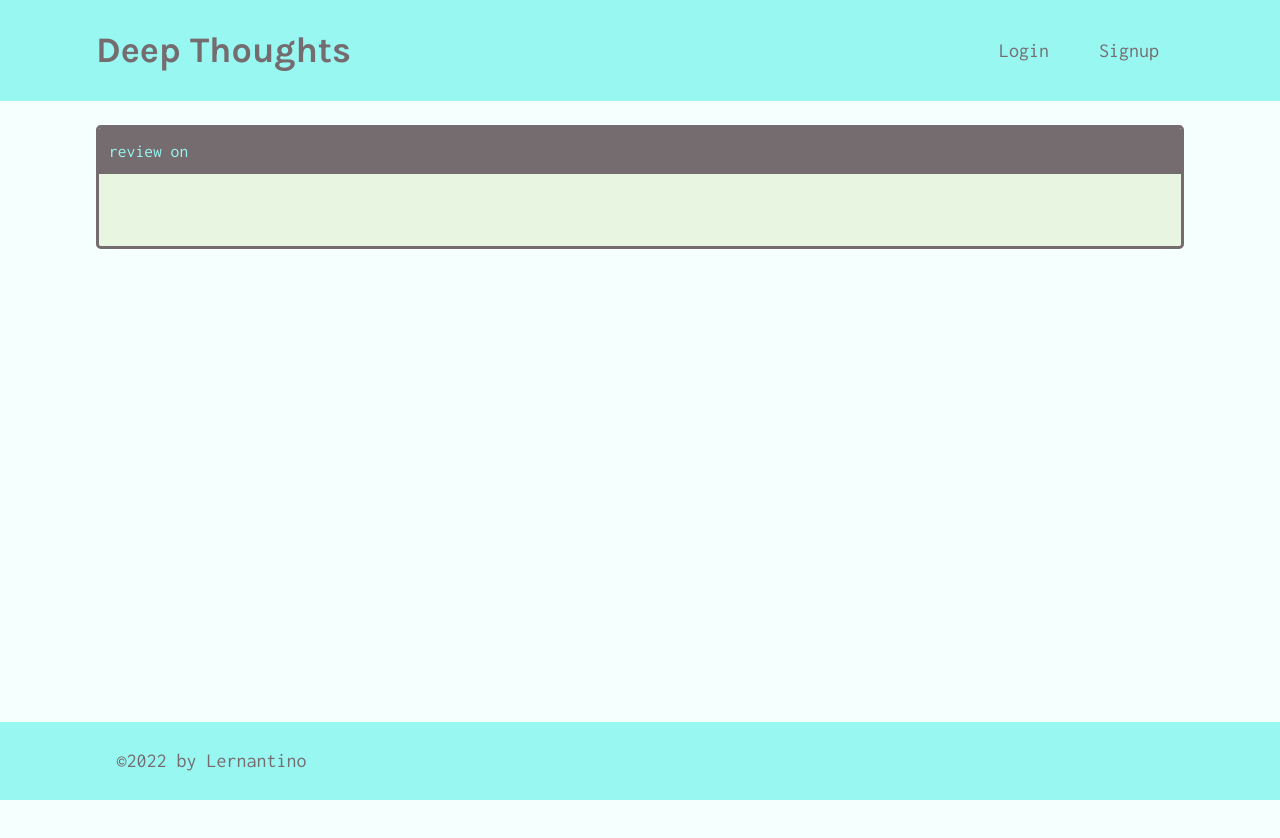
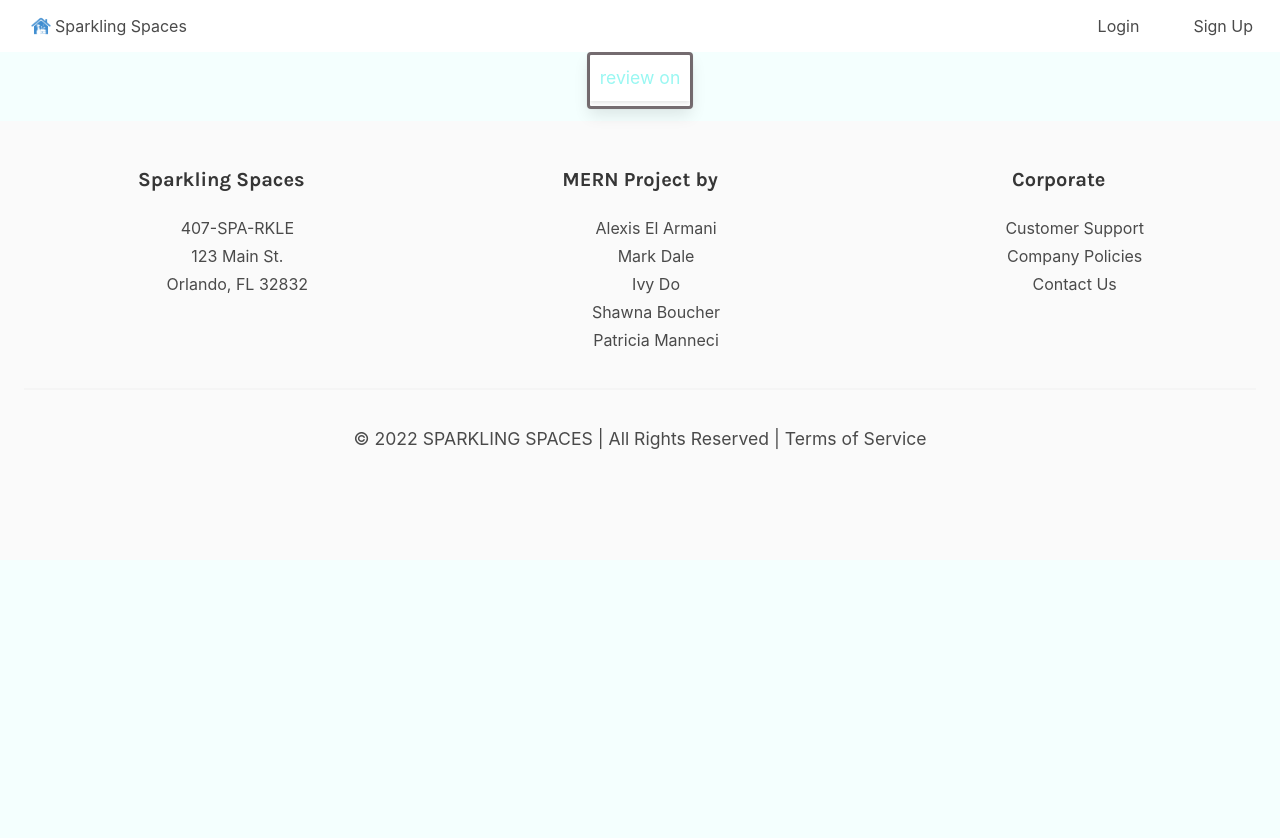
Before and after one commit to msdale/burn-book, a React (Create React App) app in the folder client/: page /review/1 in a window 1280 px wide. Shown: the top 838 px of the page. Before the commit the page ends 800 px from the top, so only its background shows below. Built offline with nearby package versions, Linux system fonts and the light colour scheme; no server answers.

Commit message:
updated header and footer

```diff
--- a/client/package.json
+++ b/client/package.json
@@ -8,6 +8,7 @@
     "@testing-library/jest-dom": "^5.11.4",
     "@testing-library/react": "^11.1.0",
     "@testing-library/user-event": "^12.1.10",
+    "bulma": "^0.9.3",
     "graphql": "^15.5.0",
     "jwt-decode": "^3.1.2",
     "react": "^17.0.2",
--- a/client/public/index.html
+++ b/client/public/index.html
@@ -25,7 +25,7 @@
   <link
     href="https://fonts.googleapis.com/css2?family=Inconsolata:wght@300;400;800&family=Karla:ital,wght@0,700;1,400&display=swap"
     rel="stylesheet">
-  <title>Deep Thoughts</title>
+  <title>Sparkling Spaces</title>
 </head>
 
 <body>
--- a/client/src/App.js
+++ b/client/src/App.js
@@ -1,4 +1,5 @@
 import React from 'react';
+import 'bulma/css/bulma.min.css';
 import { BrowserRouter as Router, Route, Switch } from 'react-router-dom';
 import {
   ApolloClient,
--- /dev/null
+++ b/client/src/components/Footer/Footer.css
@@ -0,0 +1,13 @@
+.list-item {
+    list-style: none;
+}
+
+.page-container {
+    display: flex;
+    flex-direction: column;
+    min-height: 100vh;
+}
+
+.content-wrap {
+    flex: 1;
+}
--- a/client/src/components/Footer/index.js
+++ b/client/src/components/Footer/index.js
@@ -1,13 +1,64 @@
-import React from 'react';
-
-const Footer = () => {
-  return (
-    <footer className="w-100 mt-auto bg-secondary p-4">
-      <div className="container">
-        &copy;{new Date().getFullYear()} by Lernantino
-      </div>
-    </footer>
-  );
-};
-
-export default Footer;
+import React from 'react'
+import './Footer.css'
+function Footer() {
+    return (
+        <div className='page-container'>
+            <div className='content-wrap'>
+                <div className='footer has-text-centered'>
+                    <div className='content has-text-centered'>
+                        <div className="columns is-mobile is-centered">
+                            <div className="column">
+                                <h4 className='title has-text-centered'>
+                                    Sparkling Spaces
+                                </h4>
+                                <div className='list'>
+                                    <ul>
+                                        <div className='list-item'>
+                                            <li>407-SPA-RKLE</li>
+                                            <li>123 Main St.</li>
+                                            <li>Orlando, FL 32832</li>
+                                        </div>
+                                    </ul>
+                                </div>
+                            </div>
+                            <div className="column">
+                                <h4 className='title has-text-centered'>MERN Project by</h4>
+                                <div className='list'>
+                                    <ul>
+                                        <div className='list-item'>
+                                            <li>Alexis El Armani</li>
+                                            <li>Mark Dale</li>
+                                            <li>Ivy Do</li>
+                                            <li>Shawna Boucher</li>
+                                            <li>Patricia Manneci</li>
+                                        </div>
+                                    </ul>
+                                </div>
+                            </div>
+                            <div className="column">
+                                <h4 className='title has-text-centered'>Corporate</h4>
+                                <div className='list'>
+                                    <ul>
+                                        <div className='list-item'>
+                                            {/* Filler List Items */}
+                                            <li>Customer Support</li>
+                                            <li>Company Policies</li>
+                                            <li>Contact Us</li>
+                                        </div>
+                                    </ul>
+                                </div>
+                            </div>
+                        </div>
+                        <hr />
+                        <div className='column has-text-is-centered'>
+                            <p>
+                                &copy; {new Date().getFullYear()} SPARKLING SPACES | All Rights Reserved | Terms of Service
+                            </p>
+                        </div>
+                    </div>
+                </div>
+            </div>
+        </div>
+    )
+}
+export default Footer
--- a/client/src/components/Header/index.js
+++ b/client/src/components/Header/index.js
@@ -1,39 +1,53 @@
 import React from 'react';
 import { Link } from 'react-router-dom';
-
+import 'bulma/css/bulma.min.css';
 import Auth from '../../utils/auth';
-
+//import images
+import Logo from "../../assets/Header/logo.png"
 const Header = () => {
   const logout = event => {
     event.preventDefault();
     Auth.logout();
   };
-
   return (
-    <header className="bg-secondary mb-4 py-2 flex-row align-center">
-      <div className="container flex-row justify-space-between-lg justify-center align-center">
-        <Link to="/">
-          <h1>Deep Thoughts</h1>
-        </Link>
-
-        <nav className="text-center">
+    <header>
+      <nav className="navbar">
         {Auth.loggedIn() ? (
           <>
-              <Link to="/profile">Me</Link>
-              <a href="/" onClick={logout}>
+            <div className='navbar-brand'>
+              <a className='navbar-item' href="/">
+                <img src={Logo} alt="logo" />Sparkling Spaces
+              </a>
+            </div>
+            <div className='navbar-menu is-active'>
+              <div className='navbar-end'>
+                <Link to="/" onClick={logout} className='navbar-item'>
                   Logout
-              </a>
+                </Link>
+              </div>
+            </div>
           </>
         ) : (
           <>
-              <Link to="/login">Login</Link>
-              <Link to="/signup">Signup</Link>
+            <div className='navbar-brand'>
+              <a className='navbar-item' href="/">
+                <img src={Logo} alt="logo" />Sparkling Spaces
+              </a>
+            </div>
+            <div className='navbar-menu'>
+              <div className='navbar-end'>
+                <Link to="/login" className='navbar-item'>
+                  Login
+                </Link>
+                <Link to="/signup" className='navbar-item'>
+                  Sign Up
+                </Link>
+              </div>
+            </div>
           </>
         )}
       </nav>
-      </div>
     </header>
   );
 };
-
 export default Header;
```
Also changed, not shown: client/src/assets/Header/logo.png (added), 1 other file (tests, documents, lock files or other folders). Lines whose indentation alone changed are shown as unchanged.
